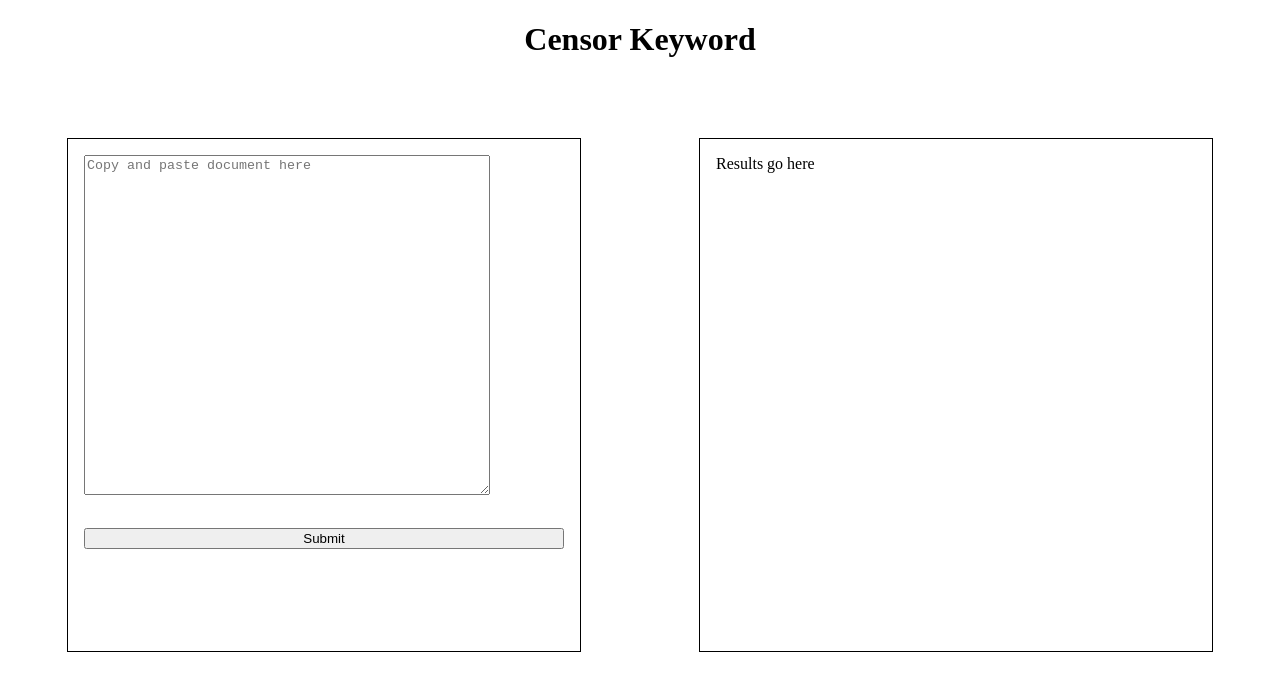
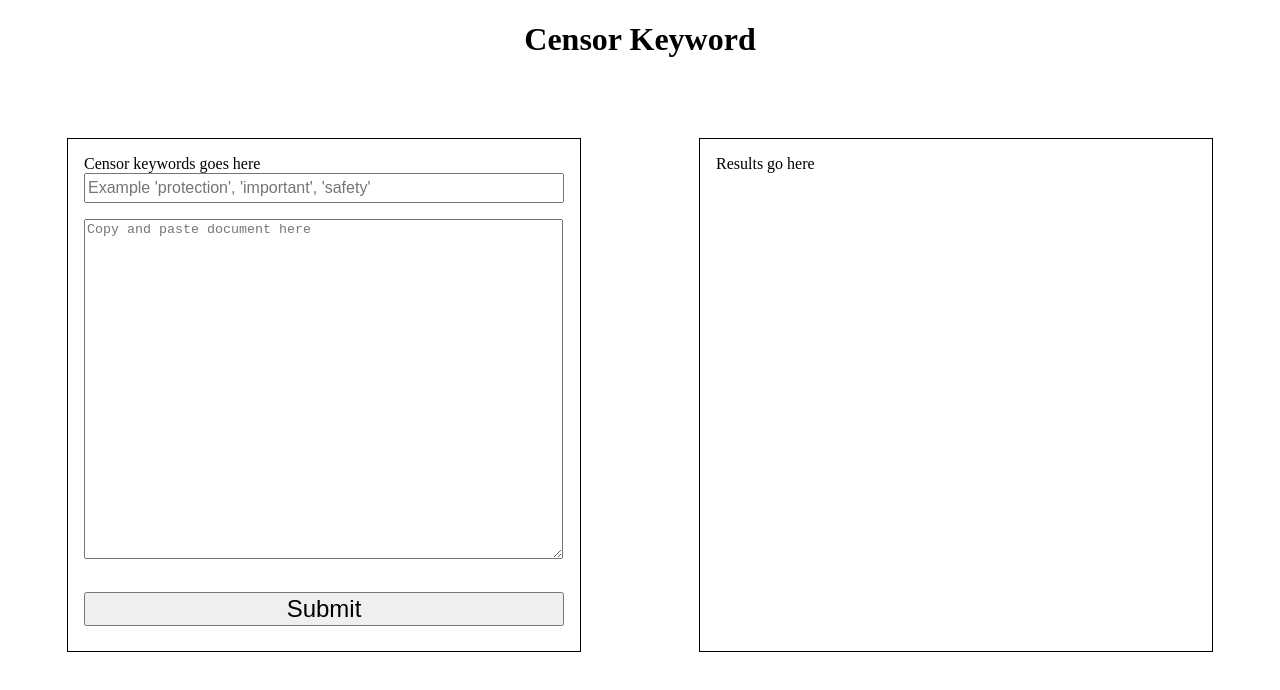
Before and after one commit to thaomonster/censor-keywords, an Angular app: page / in a window 1280 px wide. Shown: the top 690 px of the page. Built offline with nearby package versions, Linux system fonts and the light colour scheme.

Commit message:
Add input section for keyowrds

```diff
--- a/src/app/app.component.html
+++ b/src/app/app.component.html
@@ -3,6 +3,8 @@
 </header>
 <main>
   <div>
+    Censor keywords goes here
+    <input type='text' placeholder="Example 'protection', 'important', 'safety' " />
     <textarea type ='text' placeholder='Copy and paste document here'></textarea>
     <button>Submit</button>
   </div>
--- a/src/app/app.component.scss
+++ b/src/app/app.component.scss
@@ -1,6 +1,11 @@
+button {
+  font-size: 1.5em;
+}
+
 div {
   display: flex;
   flex-direction: column;
+  align-content: center;
   border: 0.1em solid black;
   padding: 1em;
   width: 30em;
@@ -11,6 +16,12 @@ header {
   text-align: center;
 }
 
+input {
+  margin-bottom: 1em;
+  font-size: 1em;
+  height: 1.5em;
+}
+
 main {
   display: flex;
   justify-content: space-around;
@@ -18,7 +29,7 @@ main {
 }
 
 textarea {
-  width: 30em;
+  width: 35.5em;
   height: 25em;
   margin-bottom: 2.5em;
 }
```
